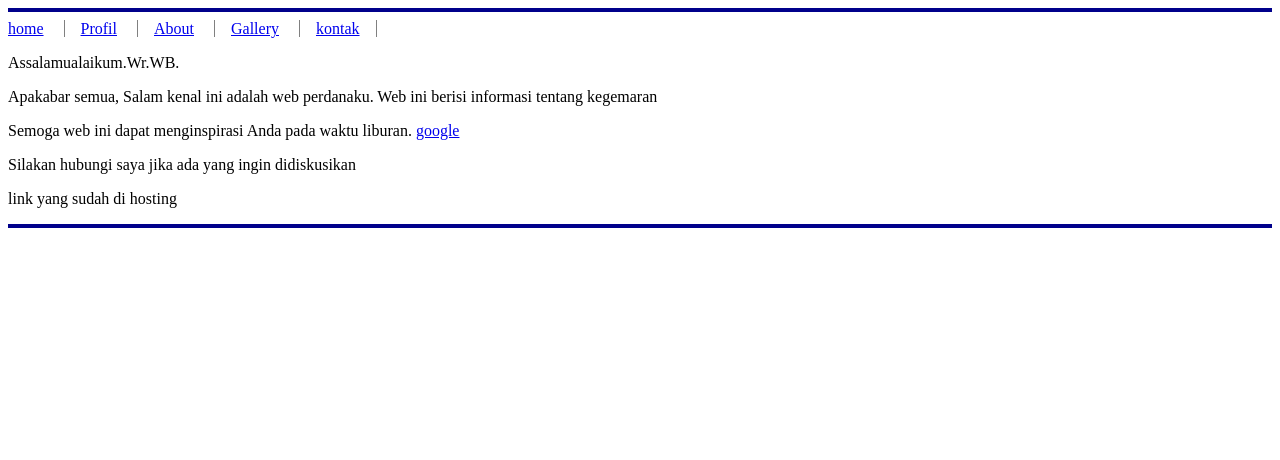
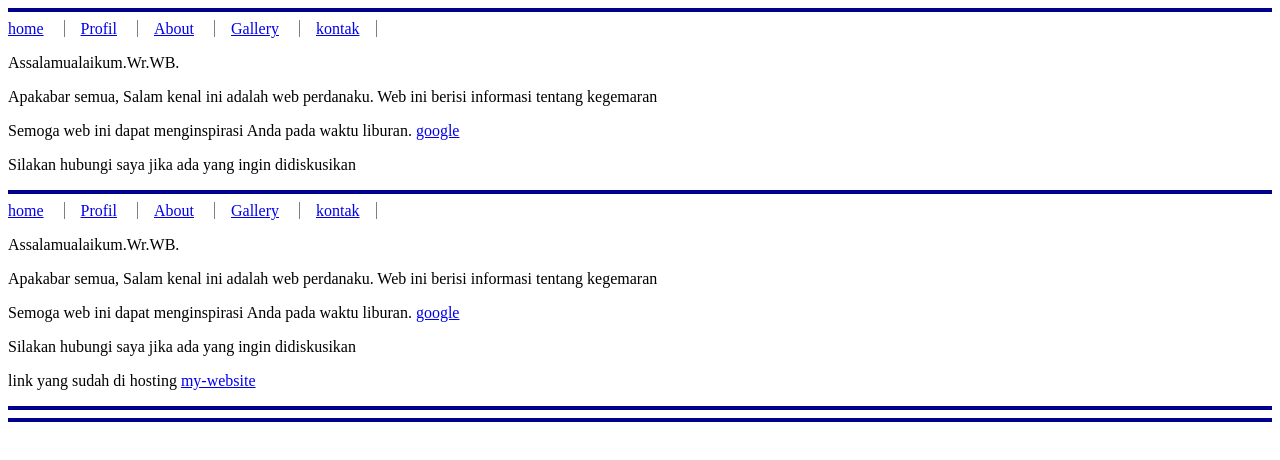
Before and after one commit to harkon666/tugas-p5-211011401646, a plain HTML site: page index.html in a window 1280 px wide. Drawn offline with Linux system fonts and the light colour scheme.

Commit message:
Update index.html

```diff
--- a/index.html
+++ b/index.html
@@ -35,7 +35,47 @@
     <p>Apakabar semua, Salam kenal ini adalah web perdanaku. Web ini berisi informasi tentang kegemaran</p>
     <p>Semoga web ini dapat menginspirasi Anda pada waktu liburan. <a href="https://google.com">google</a></p>
     <p>Silakan hubungi saya jika ada yang ingin didiskusikan <a href="mailto:bryan.wicaksnaa@gmail.com"></a></p>
-    <p>link yang sudah di hosting</p>
+    <!DOCTYPE html>
+<html lang="en">
+<head>
+    <meta charset="UTF-8">
+    <meta name="viewport" content="width=device-width, initial-scale=1.0">
+    <title>Tugas Pt 5</title>
+    <style>
+        span {
+            margin-right: 16px;
+            border-right: grey 1px solid;
+            padding-right: 16px;
+        }
+    </style>
+</head>
+<body>
+    <hr color="darkblue" size="4px">
+    <div>
+        <span>
+            <a href="#home">home</a>
+        </span>
+        <span>
+            <a href="#profil">Profil</a>
+        </span>
+        <span>
+            <a href="#about">About</a>
+        </span>
+        <span>
+            <a href="#gallery">Gallery</a>
+        </span>
+        <span>
+            <a href="#kontak">kontak</a>
+        </span>
+    </div>
+    <p>Assalamualaikum.Wr.WB.</p>
+    <p>Apakabar semua, Salam kenal ini adalah web perdanaku. Web ini berisi informasi tentang kegemaran</p>
+    <p>Semoga web ini dapat menginspirasi Anda pada waktu liburan. <a href="https://google.com">google</a></p>
+    <p>Silakan hubungi saya jika ada yang ingin didiskusikan <a href="mailto:bryan.wicaksnaa@gmail.com"></a></p>
+    <p>link yang sudah di hosting <a href="https://harkon666.github.io/tugas-p5-211011401646/">my-website</a> </p>
     <hr color="darkblue" size="4px">
 </body>
 </html>
+    <hr color="darkblue" size="4px">
+</body>
+</html>
```
